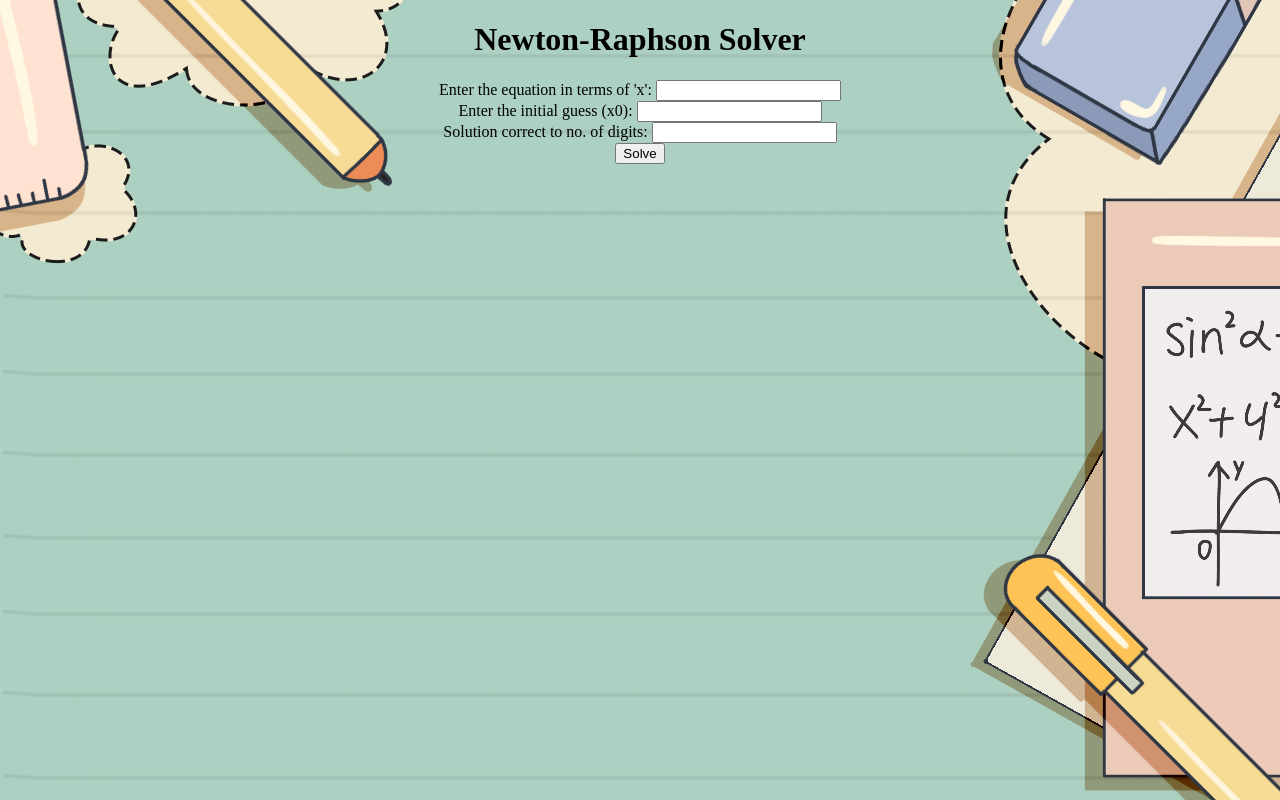
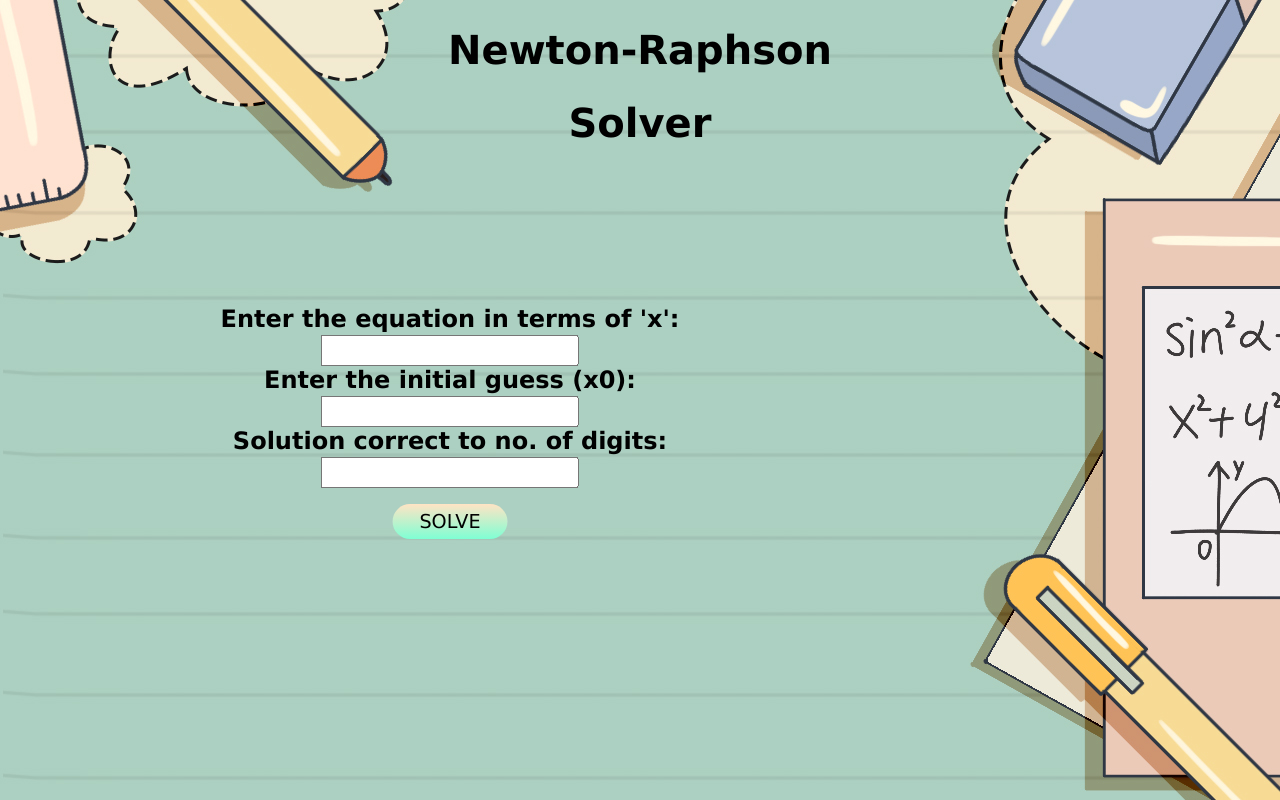
Before and after one commit to BigyanPradhan/NR-Method, a plain HTML site: page index.html in a window 1280 px wide. Drawn offline with Linux system fonts and the light colour scheme.

Commit message:
code complete

```diff
--- /dev/null
+++ b/css/styles.css
@@ -0,0 +1,55 @@
+* {
+	font-family: Verdana, Geneva, Tahoma, sans-serif;
+}
+h1 {
+    font-size:250%;
+    text-align: center;
+}
+.txt {
+    top: 430px;
+    left: 450px;
+    transform: translate(-50%, -50%);
+    text-align: center;
+    position: absolute;
+    font-size: 150%;
+}
+.btn{
+	display: block;
+	width: 25%;
+	height: 35px;
+	border-radius: 20px;
+	outline: none;
+	border: none;
+	background-image: linear-gradient(bisque, aquamarine);
+	background-size: 200%;
+	font-size: 1.2rem;
+	text-transform: uppercase;
+	margin: 1rem 0;
+	cursor: pointer;
+	transition: .5s;
+}
+
+.input {
+    position: relative;
+	height: 25px;
+    width: 250px;
+}
+.text {
+	top: 300px;
+    left: 300px;
+    text-align: center;
+    position: absolute;
+    font-size: 100%;
+}
+.prev {
+	text-align: center;
+	font-size: 100%;
+}
+td {
+    padding: 0 35px;
+}
+
+table {
+	border-collapse: separate;
+	border-spacing: 0 10px;
+  }
--- a/index.html
+++ b/index.html
@@ -2,24 +2,30 @@
 <html>
 <head>
     <title>Newton-Raphson Solver</title>
+    <link rel="stylesheet" type="text/css" href="css/styles.css" />
 </head>
 <body background="resources/mcsc.png">
-    <center>
-        <h1>Newton-Raphson Solver</h1>
-        <form id="solver-form" action="/solve" method="post">
-            <label for="equation">Enter the equation in terms of 'x':</label>
-            <input type="text" id="equation" name="equation" required><br>
+    <b>
+        <h1>Newton-Raphson </h1>
+        <h1>Solver</h1>
+        <div class="txt">
+            <form id="solver-form" action="/solve" method="post">
+                <label for="equation">Enter the equation in terms of 'x':</label>
+                <br>
+                <input type="text" id="equation" class="input" name="equation" required><br>
 
-            <label for="initial-guess">Enter the initial guess (x0):</label>
-            <input type="number" id="initial-guess" name="initialGuess" required><br>
+                <label for="initial-guess">Enter the initial guess (x0):</label>
+                <br>
+                <input type="number" id="initial-guess" class="input" name="initialGuess" required><br>
 
-            <label for="Tolerance">Solution correct to no. of digits:</label>
-            <input type="number" id="tolerance" name="error" required><br>
-
-            <button type="submit">Solve</button>
-        </form>
-
-    </center>
-
+                <label for="Tolerance">Solution correct to no. of digits:</label>
+                <br>
+                <input type="number" id="tolerance" class="input" name="error" required><br>
+                <center>
+                    <input type="submit" class="btn" value="Solve">
+                </center>
+            </form>
+        </div>
+    </b>
 </body>
 </html>
```
Also changed, not shown: index.js (+40 -8 lines), 2 other files.
